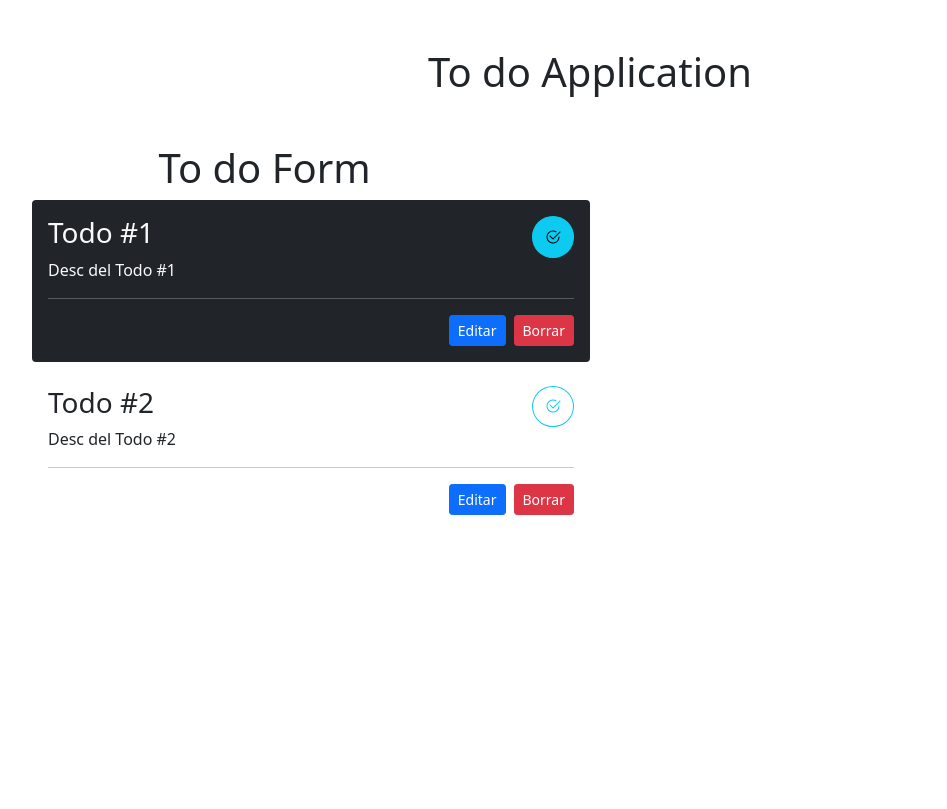
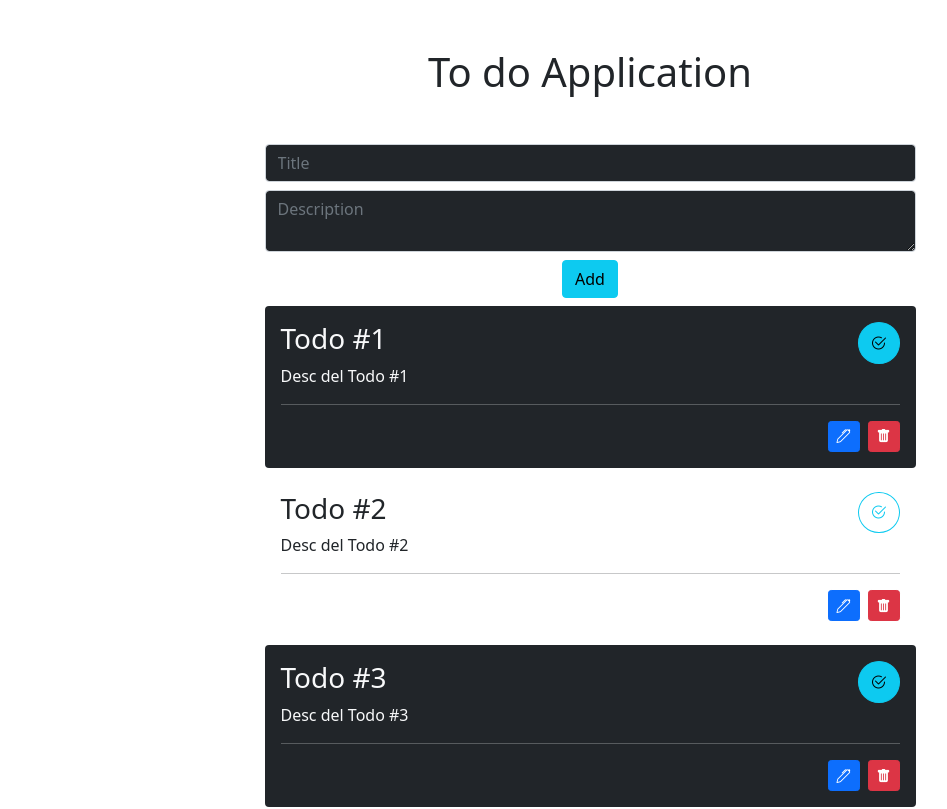
Before and after one commit to JereStorm/Todo-App, a React (Create React App) app: page / in a window 1280 px wide. Shown: the top 809 px of the page, without its empty margins (50-997 px from the left). Built offline with nearby package versions, Linux system fonts and the light colour scheme; a web font is replaced by a local one.

Commit message:
funcionalidad agregar en procesa

```diff
--- a/src/App.js
+++ b/src/App.js
@@ -15,6 +15,18 @@ const initialTodos = [
         description: 'Desc del Todo #2',
         completed: false,
     },
+    {
+        id: 3,
+        title: 'Todo #3',
+        description: 'Desc del Todo #3',
+        completed: true,
+    },
+    {
+        id: 4,
+        title: 'Todo #4',
+        description: 'Desc del Todo #4',
+        completed: false,
+    },
 ];
 
 const App = () => {
@@ -29,17 +41,36 @@ const App = () => {
     const todoToggleCompleted = (todoId) => {
 
         const changedTodos = todos.map(todo => todoId === todo.id ? {...todo, completed: !todo.completed} : todo)
-
         setTodos(changedTodos);
     }
+
+    const todoAdd = (todo) => {
+
+        const newTodo = {
+            id: 48,
+            ...todo,
+            completed: false
+        }
+        const changedTodos = {
+            ...todos,
+            newTodo
+        }
+
+// console.log('newTodo: ', newTodo);
+console.log('changedTodos: ', changedTodos);
+
+      setTodos(changedTodos)
+    }
     return(
-        <section className='container mt-5'>
+        <section className='container mt-5 '>
 
-            <div className='flex-column mt-3'>
-                <div className='col-5'>
-                    < TodoForm />
+            <div className='flex-column mt-3 d-flex align-items-center'>
+                <div className='col-7'>
+                    < TodoForm
+                    todoAdd={todoAdd}
+                    />
                 </div>
-                <div className='col-6 '>
+                <div className='col-7'>
 
                     < TodoList
                     todos={todos}
--- /dev/null
+++ b/src/components/Form.js
@@ -0,0 +1,60 @@
+import React, { useState } from 'react';
+
+const initialFormValues = {
+    title: '',
+    description: '',
+}
+
+const Form = ({todoAdd}) => {
+
+    const [formValues, setFormValues] = useState(initialFormValues);
+    const {title, description} = formValues;
+
+    const handlerInputChange = (e) => {
+
+        const changedFormValues = {
+            ...formValues,
+            [e.target.name]: e.target.value
+        }
+
+        setFormValues(changedFormValues)
+    }
+
+    const handleSubmit = (e) => {
+        e.preventDefault();
+        console.log('submit');
+        //     if (title === '' || description === '') {
+        //         return
+        //     }
+        // console.log(formValues);
+        todoAdd(formValues);
+    }
+
+    return (
+        <form onSubmit={(e) => handleSubmit(e)} className='form text-light'>
+            <input
+                type="text"
+                name="title"
+                placeholder="Title"
+                value={title}
+                className="form-control bg-dark text-white"
+                onChange={handlerInputChange}
+            />
+            <textarea
+                name="description"
+                cols="1"
+                placeholder="Description"
+                value={description}
+                className="form-control bg-dark text-white mt-2"
+                onChange={handlerInputChange}
+            ></textarea>
+            <input type='submit'
+                className="btn btn-info mt-2"
+                value='Add'
+            />
+
+        </form>
+    );
+};
+
+export default Form;
--- a/src/components/Todo.js
+++ b/src/components/Todo.js
@@ -20,18 +20,16 @@ const Todo = ({todo, todoDelete, todoToggleCompleted}) =>{
                 < hr />
                 <div className='d-flex justify-content-end'>
                     <button
-
-                    className='btn btn-sm btn-primary me-2'>Editar</button>
+                        className='btn btn-sm btn-primary me-2'>
+                            <i className="bi bi-pen"></i>
+                    </button>
                     <button
-                    onClick={() => todoDelete(todo.id)}
-                    className='btn btn-sm btn-danger'
-                    >
-                        Borrar
+                        onClick={() => todoDelete(todo.id)}
+                        className='btn btn-sm btn-danger'>
+                            <i className="bi bi-trash-fill"></i>
                     </button>
 
                 </div>
-
-
             </div>
         </div>
     );
--- a/src/components/TodoForm.js
+++ b/src/components/TodoForm.js
@@ -1,8 +1,12 @@
 import React from 'react';
+import Form from './Form'
 
-const TodoForm = () => {
+const TodoForm = ({ todoAdd }) => {
+
     return(
-        <h1>To do Form</h1>
+        <div>
+            <Form todoAdd={todoAdd} />
+        </div>
     );
 };
 
--- a/src/components/TodoList.js
+++ b/src/components/TodoList.js
@@ -1,26 +1,24 @@
 import React from 'react';
-import Todo from './Todo.js';
+import Todo from './Todo';
 
 
 
 const TodoList = ({todos, todoDelete, todoToggleCompleted}) =>{
 
-
     return (
         <div>
             {
-            todos.map(todo => (
+                todos.map((todo, index) => (
                     <Todo
                         todo={todo}
-                    key={todo.id}
+                        key={index}
                         todoDelete={todoDelete}
                         todoToggleCompleted={todoToggleCompleted}
                     />
                 ))
             }
         </div>
-
     );
 }
 
-export default TodoList
+export default TodoList;
--- a/src/index.js
+++ b/src/index.js
@@ -3,7 +3,7 @@ import ReactDOM from 'react-dom';
 import App from './App';
 
 ReactDOM.render(
-    <div className='text-center mt-5'>
+    <div className='text-center mt-5 '>
         <h1>To do Application</h1>
         < App />
     </div>,
```
Lines whose indentation alone changed are shown as unchanged.
